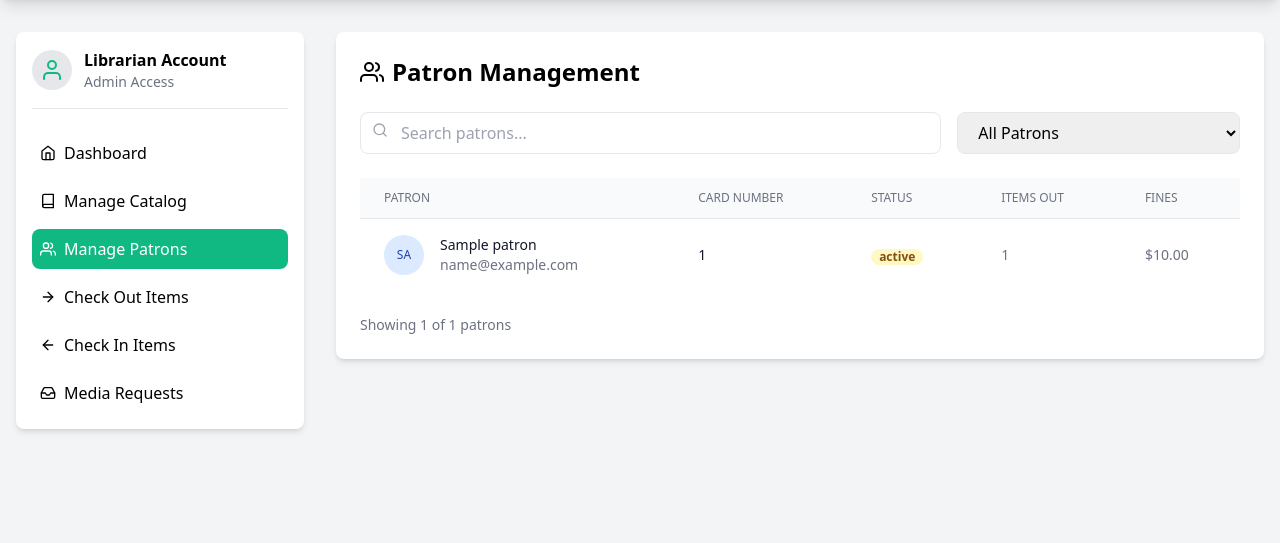
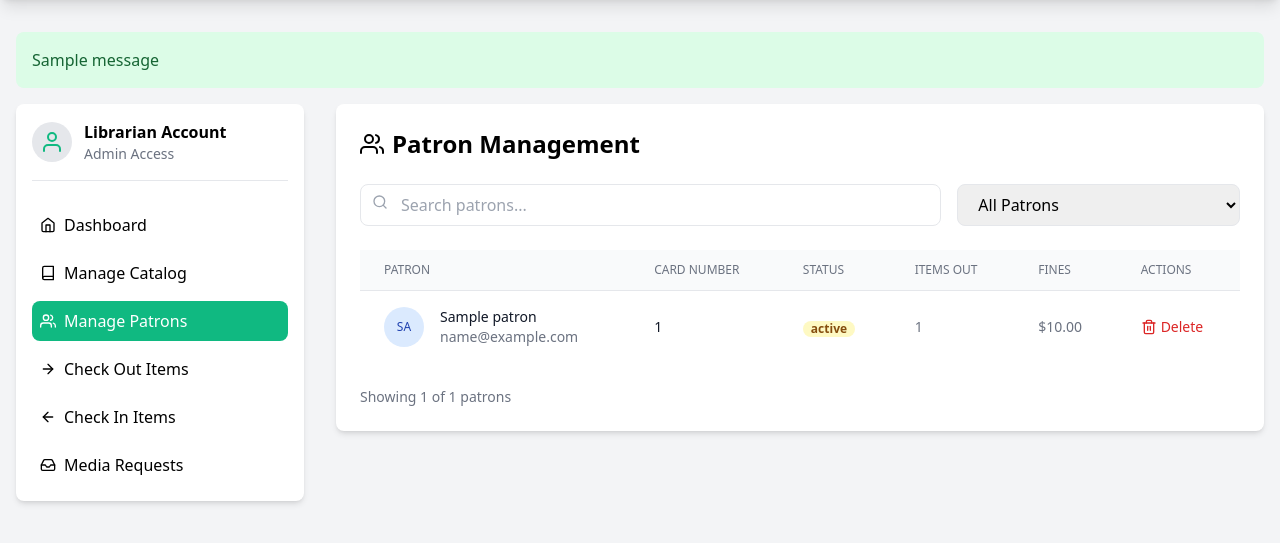
Before and after one commit to moeg100/media-catalog-system, a Django app: template templates/librarian/librarian-patrons.html in a window 1280 px wide. Shown: the part 56-599 px from the top of the page. Run offline with Django 3.2, Linux system fonts and the light colour scheme; the template is opened without the code that fills it: most values are stand-ins (such as "Sample title", 1, 10 or a date in 2020); one stand-in notice (Sample message) is shown; some libraries are stand-ins or nearby versions.

Commit message:
Adding the ability for librarian to delete a patron.

```diff
--- a/library_catalog/urls.py
+++ b/library_catalog/urls.py
@@ -30,7 +30,7 @@ urlpatterns = [
     path('librarian/requests/', views.librarian_requests, name='librarian_requests'),
     path('librarian/requests/approve/<int:request_id>/', views.librarian_approve_request, name='librarian_approve_request'),
     path('librarian/requests/reject/<int:request_id>/', views.librarian_reject_request, name='librarian_reject_request'),
-
+    path('librarian/patrons/delete/<int:patron_id>/', views.librarian_delete_patron, name='librarian_delete_patron'),
     path('api/patrons/search/', views.search_patrons_api, name='search_patrons_api'),
     path('api/items/search/', views.search_items_api, name='search_items_api'),
 ]
--- a/templates/librarian/librarian-patrons.html
+++ b/templates/librarian/librarian-patrons.html
@@ -22,6 +22,15 @@
     </nav>
 
     <div class="container mx-auto px-4 py-8">
+         {% if messages %}
+        <div class="mb-4">
+            {% for message in messages %}
+            <div class="p-4 rounded-lg mb-2 {% if message.tags == 'success' %}bg-green-100 text-green-800{% elif message.tags == 'error' %}bg-red-100 text-red-800{% else %}bg-blue-100 text-blue-800{% endif %}">
+                {{ message }}
+            </div>
+            {% endfor %}
+        </div>
+        {% endif %}
         <div class="grid md:grid-cols-4 gap-8">
             <div class="md:col-span-1 bg-white rounded-lg shadow-md p-4 h-fit">
                 <div class="flex items-center space-x-3 mb-6 pb-4 border-b">
@@ -69,6 +78,7 @@
                                     <th class="px-6 py-3 text-left text-xs font-medium text-gray-500 uppercase">Status</th>
                                     <th class="px-6 py-3 text-left text-xs font-medium text-gray-500 uppercase">Items Out</th>
                                     <th class="px-6 py-3 text-left text-xs font-medium text-gray-500 uppercase">Fines</th>
+                                    <th class="px-6 py-3 text-left text-xs font-medium text-gray-500 uppercase">Actions</th>
                                 </tr>
                             </thead>
                             <tbody class="bg-white divide-y divide-gray-200">
@@ -87,6 +97,12 @@
                                     <td class="px-6 py-4 whitespace-nowrap"><span class="px-2 inline-flex text-xs font-semibold rounded-full {% if patron.status == 'active' %}bg-green-100 text-green-800{% else %}bg-yellow-100 text-yellow-800{% endif %}">{{ patron.get_status_display }}</span></td>
                                     <td class="px-6 py-4 whitespace-nowrap text-sm text-gray-500">{{ patron.get_checked_out_count }}</td>
                                     <td class="px-6 py-4 whitespace-nowrap text-sm text-gray-500">${{ patron.get_total_fines|floatformat:2 }}</td>
+                                    <td class="px-6 py-4 whitespace-nowrap text-sm">
+                                        <form method="post" action="{% url 'librarian_delete_patron' patron_id=patron.id %}" class="inline" onsubmit="return confirm('Are you sure you want to delete patron &quot;{{ patron.name|escapejs }}&quot;? This action cannot be undone.');">
+                                            {% csrf_token %}
+                                            <button type="submit" class="text-red-600 hover:text-red-800 flex items-center"><i data-feather="trash-2" class="w-4 h-4 mr-1"></i>Delete</button>
+                                        </form>
+                                    </td>
                                 </tr>
                                 {% empty %}
                                 <tr><td colspan="5" class="px-6 py-4 text-center text-gray-500">No patrons found</td></tr>
```
Also changed, not shown: catalog/views.py (+23 -0 lines), db.sqlite3.
